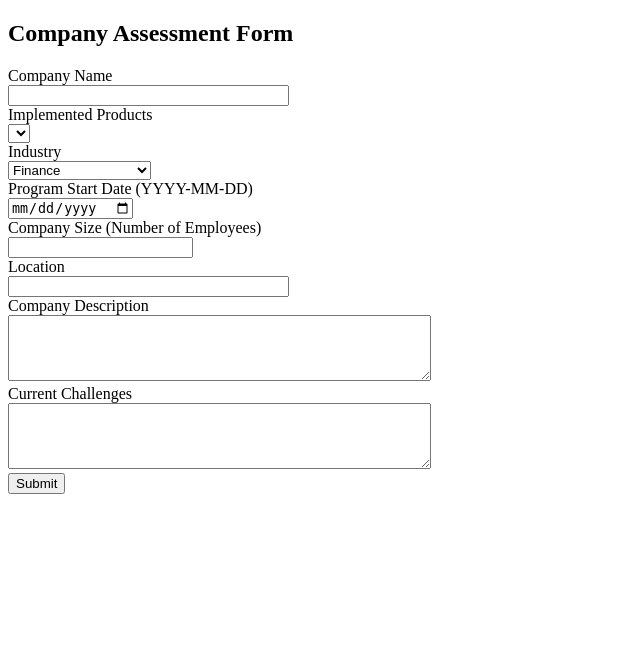
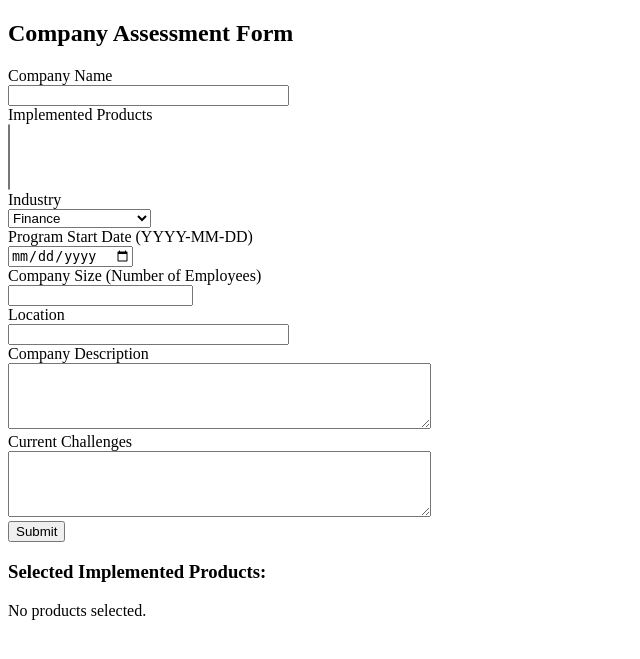
Before and after one commit to jeIIycodes/KnightHacks-2024, a Flask app: page /company_assessment in a window 1280 px wide. Shown: the top 659 px of the page, without its empty margins (0-640 px from the left). Run offline with Flask 3, Linux system fonts and the light colour scheme; the visitor is signed in with stand-in values (Sample User, id 1); lists and menus that the app fills with data are empty; some libraries are stand-ins or nearby versions.

Commit message:
Finish form, working on css

```diff
--- a/app.py
+++ b/app.py
@@ -191,7 +191,7 @@ def company_assessment():
 
     if form.validate_on_submit():
         company_name = form.company_name.data
-        implemented_accelerators = form.implemented_accelerators.data
+        implemented_products = form.implemented_products.data
         industry = form.industry.data
         program_start_date = form.program_start_date.data
         company_size = form.company_size.data
@@ -200,7 +200,7 @@ def company_assessment():
         current_challenges = form.current_challenges.data
 
         print(f"Company Name: {company_name}")
-        print(f"Implemented Accelerators: {implemented_accelerators}")
+        print(f"Implemented Products: {implemented_products}")
         print(f"Industry: {industry}")
         print(f"Program Start Date: {program_start_date}")
         print(f"Company Size: {company_size}")
--- a/assessment.py
+++ b/assessment.py
@@ -1,9 +1,9 @@
 from flask_wtf import FlaskForm
-from wtforms import StringField, TextAreaField, SelectField, DateField, IntegerField, SubmitField
+from wtforms import StringField, TextAreaField, SelectField, DateField, IntegerField, SubmitField, SelectMultipleField
 from wtforms.validators import DataRequired, Optional, NumberRange
 import pandas as pd
 
-def get_accelerator_choices():
+def get_product_choices():
     try:
         df = pd.read_csv('./AiPredictor/data/accelerators.tsv', sep='\t')
         choices = [(row['Product']) for index, row in df.iterrows()]
@@ -11,11 +11,11 @@ def get_accelerator_choices():
     except FileNotFoundError:
         return []
 
-print(get_accelerator_choices())
+print(get_product_choices())
 
 class CompanyForm(FlaskForm):
     company_name = StringField('Company Name', validators=[DataRequired()])
-    implemented_accelerators = SelectField('Implemented Products', choices = get_accelerator_choices(), validators=[Optional()])
+    implemented_products = SelectMultipleField('Implemented Products', choices = get_product_choices(), validators=[Optional()])
 
     industry = SelectField(
         'Industry',
--- a/templates/company_assessment.html
+++ b/templates/company_assessment.html
@@ -18,9 +18,10 @@
                 {{ form.company_name(size=32) }}
             </div>
 
+            <!-- Corrected to use form.implemented_accelerators() for rendering -->
             <div class="form-group">
-                {{ form.implemented_accelerators.label }}<br>
-                {{ form.implemented_accelerators() }}
+                {{ form.implemented_products.label }}<br>
+                {{ form.implemented_products() }}  <!-- Correct rendering method -->
             </div>
 
             <div class="form-group">
@@ -67,7 +68,22 @@
             {% endif %}
             {% endwith %}
         </form>
+
+        <!-- Display selected implemented products below -->
+        <h3>Selected Implemented Products:</h3>
+        <div id="selected-products">
+            {% if form.implemented_products.data %}
+                <ul>
+                    {% for product in form.implemented_products.data %}
+                        <li>{{ product }}</li>
+                    {% endfor %}
+                </ul>
+            {% else %}
+                <p>No products selected.</p>
+            {% endif %}
+        </div>
     </div>
+
     <script>
         function initAutocomplete() {
             var locationInput = document.getElementById('location');
```
